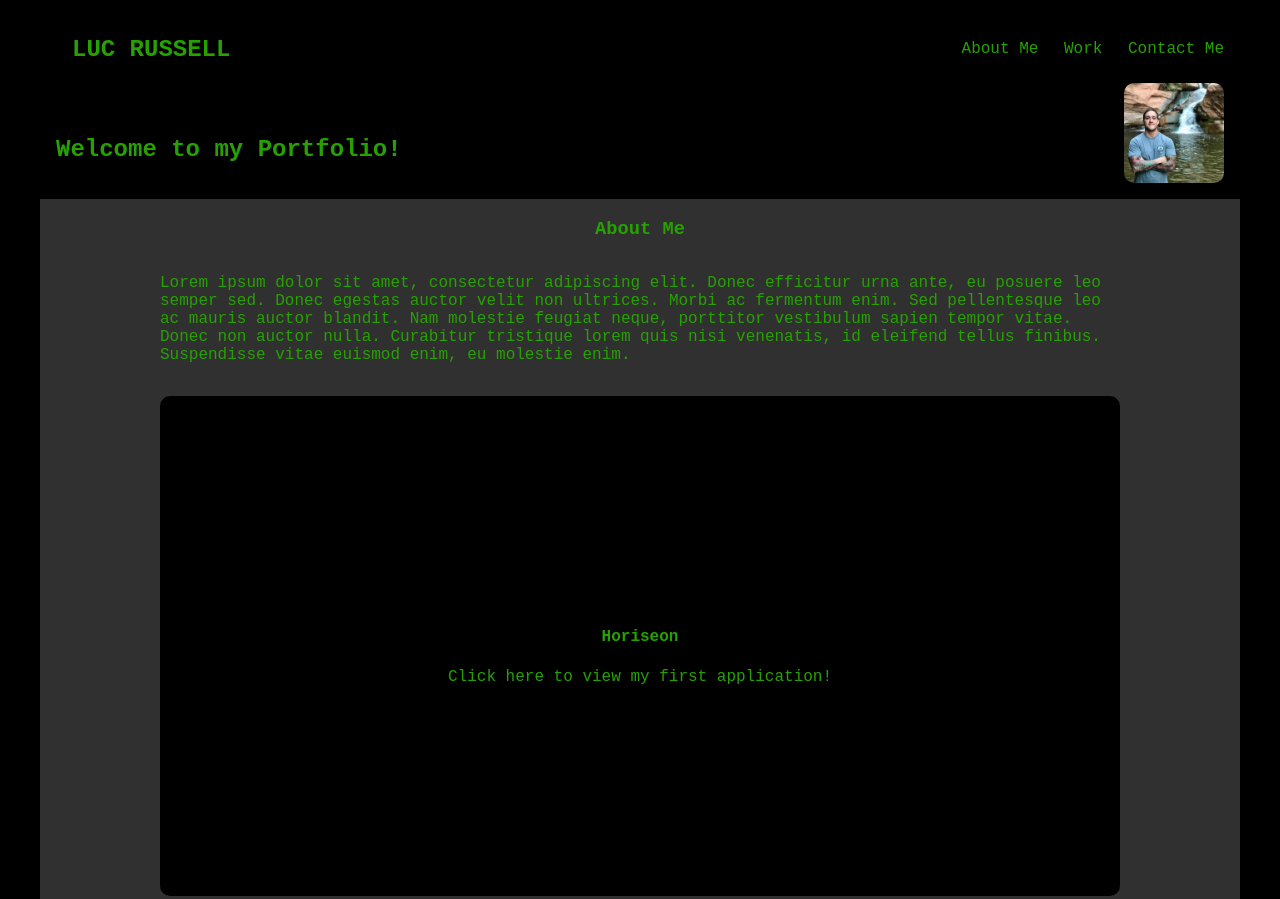
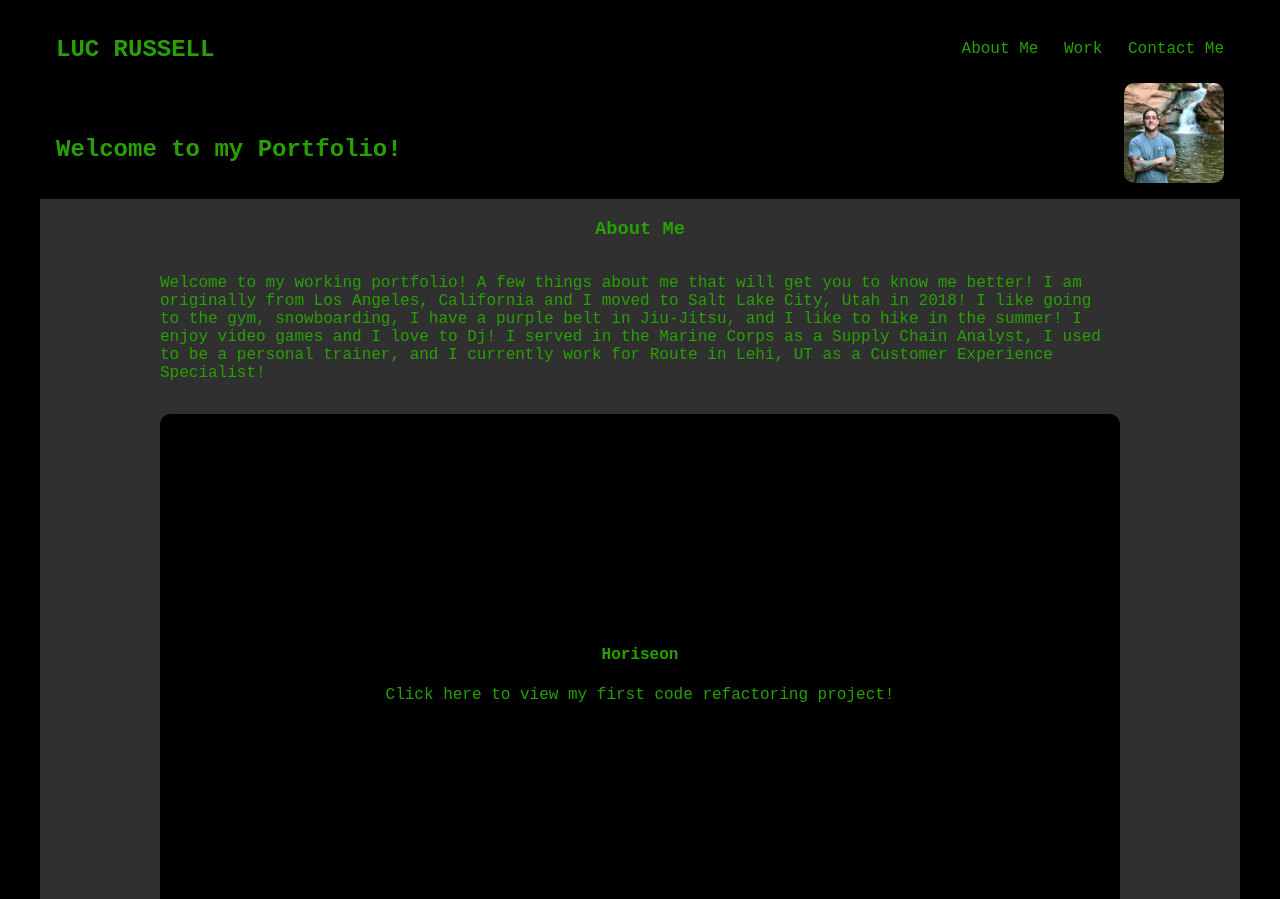
Before and after one commit to Luceatscode/Portfolio, a plain HTML site: page index.html in a window 1280 px wide. Shown: the top 899 px of the page. Drawn offline with Linux system fonts and the light colour scheme; a web font is replaced by a local one.

Commit message:
revised bio&readme

```diff
--- a/index.html
+++ b/index.html
@@ -15,7 +15,6 @@
     <header>
        <nav>
         <!-- Add correct link for homepage -->
-        <a href="#">
             <h1>LUC RUSSELL</h1>
 
         </a>
@@ -39,13 +38,13 @@
             <h3>
                 About Me
             </h3>
-            <p> Lorem ipsum dolor sit amet, consectetur adipiscing elit. Donec efficitur urna ante, eu posuere leo semper sed. Donec egestas auctor velit non ultrices. Morbi ac fermentum enim. Sed pellentesque leo ac mauris auctor blandit. Nam molestie feugiat neque, porttitor vestibulum sapien tempor vitae. Donec non auctor nulla. Curabitur tristique lorem quis nisi venenatis, id eleifend tellus finibus. Suspendisse vitae euismod enim, eu molestie enim.</p>
+            <p>Welcome to my working portfolio! A few things about me that will get you to know me better! I am originally from Los Angeles, California and I moved to Salt Lake City, Utah in 2018! I like going to the gym, snowboarding, I have a purple belt in Jiu-Jitsu, and I like to hike in the summer! I enjoy video games and I love to Dj! I served in the Marine Corps as a Supply Chain Analyst, I used to be a personal trainer, and I currently work for Route in Lehi, UT as a Customer Experience Specialist! </p>
         </section>
 
         <section id="work">
             <div class="featured-project">
                <h4>Horiseon</h4>
-               <a href="https://luceatscode.github.io/Module-1-challenge/">Click here to view my first application!</a>
+               <a href="https://luceatscode.github.io/Module-1-challenge/">Click here to view my first code refactoring project!</a>
             </div>
             <div class="sub-projects">
                 <div class="sub-project">
--- a/styles.css
+++ b/styles.css
@@ -90,6 +90,7 @@ main{
     flex-direction: column;
     justify-content: center;
     align-items: center;
+
 }
 .sub-projects{
     display: flex;
@@ -107,8 +108,6 @@ main{
     flex-direction: column;
     justify-content: center;
     align-items: center;
-
-
 }
 /* Add style elements */
 
@@ -119,5 +118,4 @@ footer{
     flex-direction: row;
     justify-content: space-evenly;
     align-items: center;
-
 }
```
Also changed, not shown: 1 other file.
